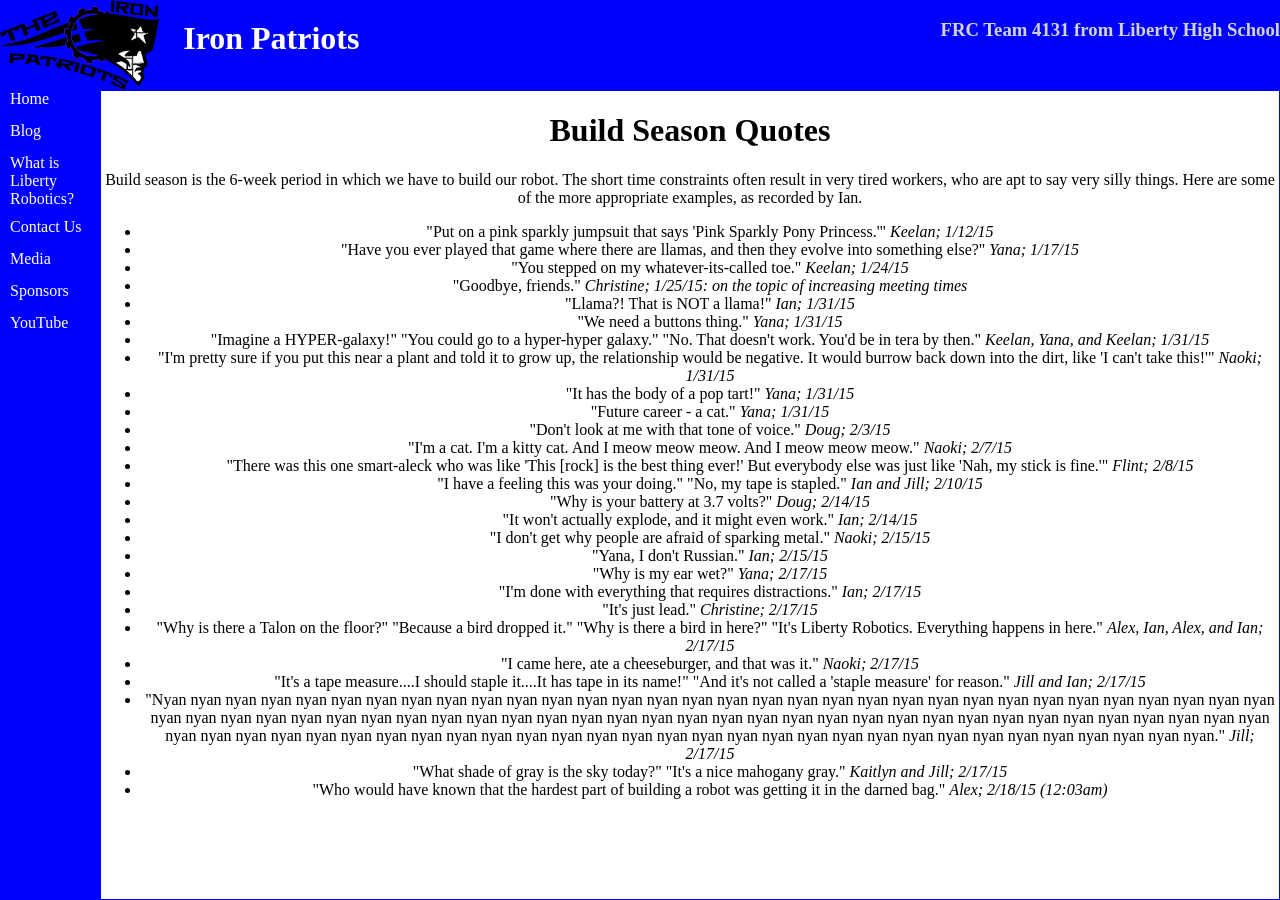
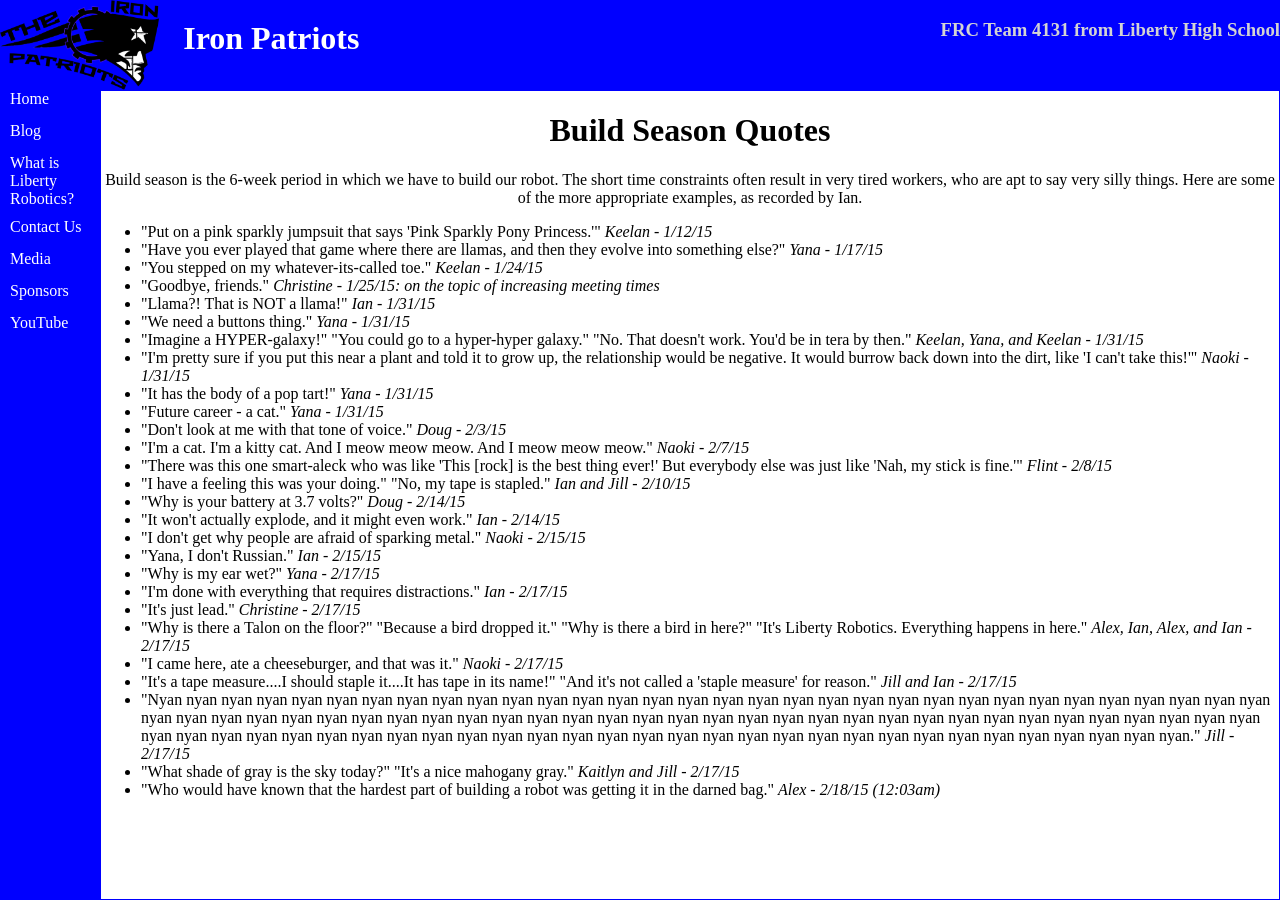
Before and after one commit to katiebugmoon/FRC4131.github.io, a Jekyll site: the page built from media/2014/quotes.html, in a window 1280 px wide. Built offline with Jekyll 4.4.1, drawn with Linux system fonts in a browser that asks for light colours.

Commit message:
Formatting

```diff
--- a/media/2014/quotes.html
+++ b/media/2014/quotes.html
@@ -3,32 +3,32 @@ layout: page
 ---
 <h1>Build Season Quotes</h1>
 <p>Build season is the 6-week period in which we have to build our robot. The short time constraints often result in very tired workers, who are apt to say very silly things. Here are some of the more appropriate examples, as recorded by Ian.</p>
-<ul>
-	<li>"Put on a pink sparkly jumpsuit that says 'Pink Sparkly Pony Princess.'" <i>Keelan; 1/12/15</i></li>
-	<li>"Have you ever played that game where there are llamas, and then they evolve into something else?" <i>Yana; 1/17/15</i></li>
-	<li>"You stepped on my whatever-its-called toe." <i>Keelan; 1/24/15</i></li>
-	<li>"Goodbye, friends." <i>Christine; 1/25/15: on the topic of increasing meeting times</i></li>
-	<li>"Llama?! That is NOT a llama!" <i>Ian; 1/31/15</i></li>
-	<li>"We need a buttons thing." <i>Yana; 1/31/15</i></li>
-	<li>"Imagine a HYPER-galaxy!" "You could go to a hyper-hyper galaxy." "No. That doesn't work. You'd be in tera by then." <i>Keelan, Yana, and Keelan; 1/31/15</i></li>
-	<li>"I'm pretty sure if you put this near a plant and told it to grow up, the relationship would be negative. It would burrow back down into the dirt, like 'I can't take this!'" <i>Naoki; 1/31/15</i></li>
-	<li>"It has the body of a pop tart!" <i>Yana; 1/31/15</i></li>
-	<li>"Future career - a cat." <i>Yana; 1/31/15</i></li>
-	<li>"Don't look at me with that tone of voice." <i>Doug; 2/3/15</i></li>
-	<li>"I'm a cat. I'm a kitty cat. And I meow meow meow. And I meow meow meow." <i>Naoki; 2/7/15</i></li>
-	<li>"There was this one smart-aleck who was like 'This [rock] is the best thing ever!' But everybody else was just like 'Nah, my stick is fine.'" <i>Flint; 2/8/15</i></li>
-	<li>"I have a feeling this was your doing." "No, my tape is stapled." <i>Ian and Jill; 2/10/15</i></li>
-	<li>"Why is your battery at 3.7 volts?" <i>Doug; 2/14/15</i></li>
-	<li>"It won't actually explode, and it might even work." <i>Ian; 2/14/15</i></li>
-	<li>"I don't get why people are afraid of sparking metal." <i>Naoki; 2/15/15</i></li>
-	<li>"Yana, I don't Russian." <i>Ian; 2/15/15</i></li>
-	<li>"Why is my ear wet?" <i>Yana; 2/17/15</i></li>
-	<li>"I'm done with everything that requires distractions." <i>Ian; 2/17/15</i></li>
-	<li>"It's just lead." <i>Christine; 2/17/15</i></li>
-	<li>"Why is there a Talon on the floor?" "Because a bird dropped it." "Why is there a bird in here?" "It's Liberty Robotics. Everything happens in here." <i>Alex, Ian, Alex, and Ian; 2/17/15</i></li>
-	<li>"I came here, ate a cheeseburger, and that was it." <i>Naoki; 2/17/15</i></li>
-	<li>"It's a tape measure....I should staple it....It has tape in its name!" "And it's not called a 'staple measure' for reason." <i>Jill and Ian; 2/17/15</i></li>
-	<li>"Nyan nyan nyan nyan nyan nyan nyan nyan nyan nyan nyan nyan nyan nyan nyan nyan nyan nyan nyan nyan nyan nyan nyan nyan nyan nyan nyan nyan nyan nyan nyan nyan nyan nyan nyan nyan nyan nyan nyan nyan nyan nyan nyan nyan nyan nyan nyan nyan nyan nyan nyan nyan nyan nyan nyan nyan nyan nyan nyan nyan nyan nyan nyan nyan nyan nyan nyan nyan nyan nyan nyan nyan nyan nyan nyan nyan nyan nyan nyan nyan nyan nyan nyan nyan nyan nyan nyan nyan nyan nyan nyan nyan nyan nyan." <i>Jill; 2/17/15</i></li>
-	<li>"What shade of gray is the sky today?" "It's a nice mahogany gray." <i>Kaitlyn and Jill; 2/17/15</i></li>
-	<li>"Who would have known that the hardest part of building a robot was getting it in the darned bag." <i>Alex; 2/18/15 (12:03am)</i></li>
-</ul>
+</center><ul>
+	<li>"Put on a pink sparkly jumpsuit that says 'Pink Sparkly Pony Princess.'" <i>Keelan - 1/12/15</i></li>
+	<li>"Have you ever played that game where there are llamas, and then they evolve into something else?" <i>Yana - 1/17/15</i></li>
+	<li>"You stepped on my whatever-its-called toe." <i>Keelan - 1/24/15</i></li>
+	<li>"Goodbye, friends." <i>Christine - 1/25/15: on the topic of increasing meeting times</i></li>
+	<li>"Llama?! That is NOT a llama!" <i>Ian - 1/31/15</i></li>
+	<li>"We need a buttons thing." <i>Yana - 1/31/15</i></li>
+	<li>"Imagine a HYPER-galaxy!" "You could go to a hyper-hyper galaxy." "No. That doesn't work. You'd be in tera by then." <i>Keelan, Yana, and Keelan - 1/31/15</i></li>
+	<li>"I'm pretty sure if you put this near a plant and told it to grow up, the relationship would be negative. It would burrow back down into the dirt, like 'I can't take this!'" <i>Naoki - 1/31/15</i></li>
+	<li>"It has the body of a pop tart!" <i>Yana - 1/31/15</i></li>
+	<li>"Future career - a cat." <i>Yana - 1/31/15</i></li>
+	<li>"Don't look at me with that tone of voice." <i>Doug - 2/3/15</i></li>
+	<li>"I'm a cat. I'm a kitty cat. And I meow meow meow. And I meow meow meow." <i>Naoki - 2/7/15</i></li>
+	<li>"There was this one smart-aleck who was like 'This [rock] is the best thing ever!' But everybody else was just like 'Nah, my stick is fine.'" <i>Flint - 2/8/15</i></li>
+	<li>"I have a feeling this was your doing." "No, my tape is stapled." <i>Ian and Jill - 2/10/15</i></li>
+	<li>"Why is your battery at 3.7 volts?" <i>Doug - 2/14/15</i></li>
+	<li>"It won't actually explode, and it might even work." <i>Ian - 2/14/15</i></li>
+	<li>"I don't get why people are afraid of sparking metal." <i>Naoki - 2/15/15</i></li>
+	<li>"Yana, I don't Russian." <i>Ian - 2/15/15</i></li>
+	<li>"Why is my ear wet?" <i>Yana - 2/17/15</i></li>
+	<li>"I'm done with everything that requires distractions." <i>Ian - 2/17/15</i></li>
+	<li>"It's just lead." <i>Christine - 2/17/15</i></li>
+	<li>"Why is there a Talon on the floor?" "Because a bird dropped it." "Why is there a bird in here?" "It's Liberty Robotics. Everything happens in here." <i>Alex, Ian, Alex, and Ian - 2/17/15</i></li>
+	<li>"I came here, ate a cheeseburger, and that was it." <i>Naoki - 2/17/15</i></li>
+	<li>"It's a tape measure....I should staple it....It has tape in its name!" "And it's not called a 'staple measure' for reason." <i>Jill and Ian - 2/17/15</i></li>
+	<li>"Nyan nyan nyan nyan nyan nyan nyan nyan nyan nyan nyan nyan nyan nyan nyan nyan nyan nyan nyan nyan nyan nyan nyan nyan nyan nyan nyan nyan nyan nyan nyan nyan nyan nyan nyan nyan nyan nyan nyan nyan nyan nyan nyan nyan nyan nyan nyan nyan nyan nyan nyan nyan nyan nyan nyan nyan nyan nyan nyan nyan nyan nyan nyan nyan nyan nyan nyan nyan nyan nyan nyan nyan nyan nyan nyan nyan nyan nyan nyan nyan nyan nyan nyan nyan nyan nyan nyan nyan nyan nyan nyan nyan nyan nyan." <i>Jill - 2/17/15</i></li>
+	<li>"What shade of gray is the sky today?" "It's a nice mahogany gray." <i>Kaitlyn and Jill - 2/17/15</i></li>
+	<li>"Who would have known that the hardest part of building a robot was getting it in the darned bag." <i>Alex - 2/18/15 (12:03am)</i></li>
+</ul><center>
```
